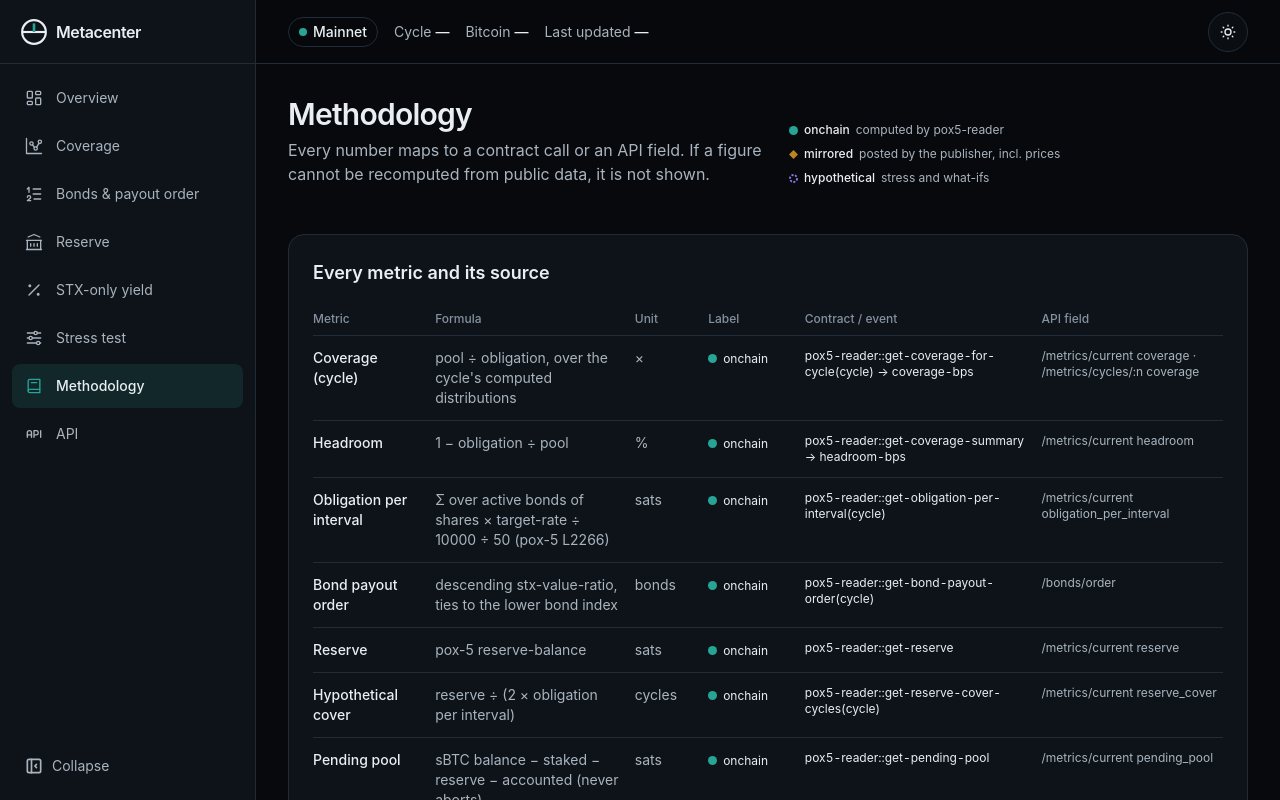
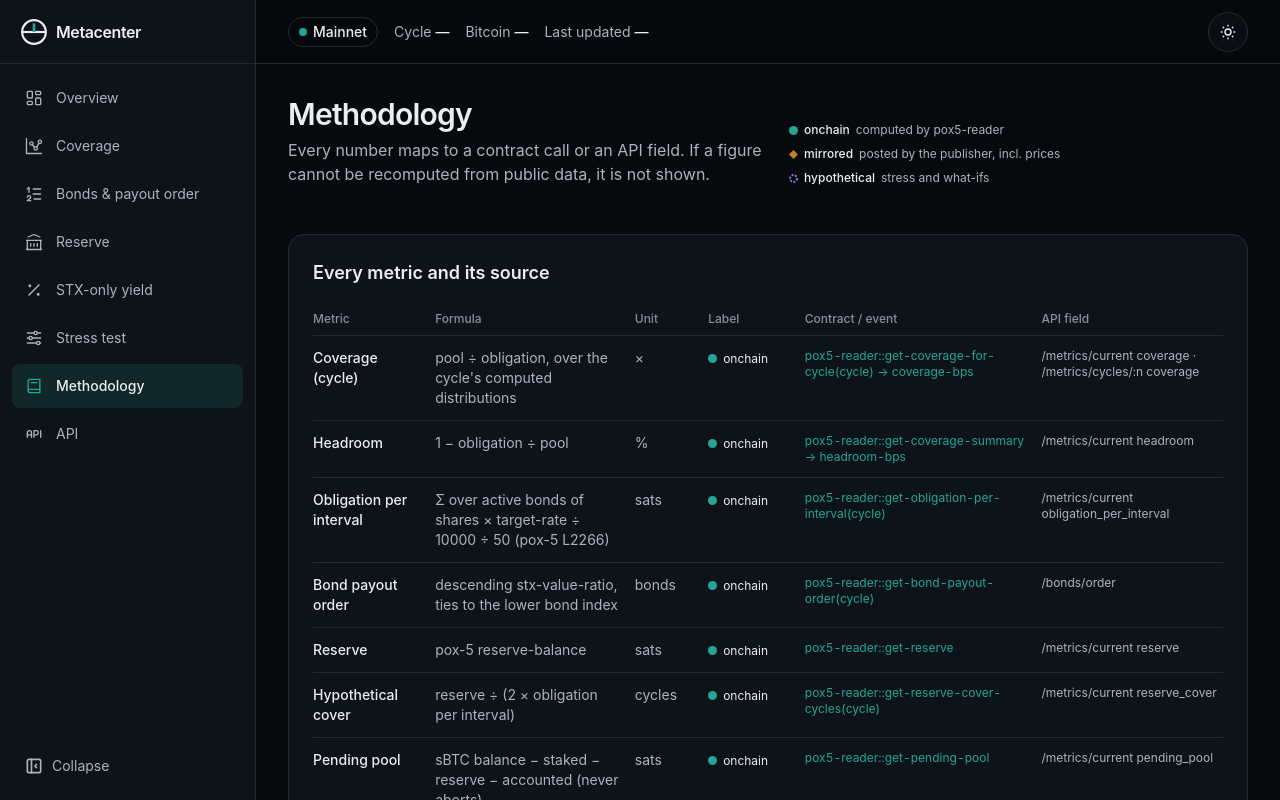
Before and after one commit to Jagadeeshftw/metacenter, a Next.js app in the folder web/: page /methodology in a window 1280 px wide. Shown: the top 800 px of the page. Built offline with nearby package versions, Linux system fonts and the light colour scheme; no server answers.

Commit message:
Methodology: link each pox5-reader function to its source line, and to the mainnet contract once deployed

```diff
--- a/web/app/(app)/methodology/page.tsx
+++ b/web/app/(app)/methodology/page.tsx
@@ -3,19 +3,27 @@ import { site } from "@/lib/site";
 import { PageHeader, Panel } from "@/components/dash/ui";
 import { ProvenanceGlyph, ProvenanceLegend } from "@/components/shared/provenance";
 import type { Provenance } from "@/lib/api";
+import readerLines from "@/data/reader-lines.json";
+
+// Link a pox5-reader function name to its line in the contract source (the commit that is deployed).
+const fnUrl = (fn: string) => {
+  const line = (readerLines.lines as Record<string, number>)[fn];
+  return line ? `${site.repo}/blob/${readerLines.commit}/${readerLines.path}#L${line}` : null;
+};
+const POX5_SRC = `${site.repo}/blob/main/research/pox-5.deployed.clar`;
 
 export const revalidate = 300;
 export const metadata = { title: "Methodology", alternates: { canonical: "/methodology" }, openGraph: { url: "/methodology" } };
 
 const R = "pox5-reader";
-const ROWS: { metric: string; formula: string; unit: string; label: Provenance; source: string; api: string }[] = [
-  { metric: "Coverage (cycle)", formula: "pool ÷ obligation, over the cycle's computed distributions", unit: "×", label: "onchain", source: `${R}::get-coverage-for-cycle(cycle) → coverage-bps`, api: "/metrics/current coverage · /metrics/cycles/:n coverage" },
-  { metric: "Headroom", formula: "1 − obligation ÷ pool", unit: "%", label: "onchain", source: `${R}::get-coverage-summary → headroom-bps`, api: "/metrics/current headroom" },
-  { metric: "Obligation per interval", formula: "Σ over active bonds of shares × target-rate ÷ 10000 ÷ 50 (pox-5 L2266)", unit: "sats", label: "onchain", source: `${R}::get-obligation-per-interval(cycle)`, api: "/metrics/current obligation_per_interval" },
-  { metric: "Bond payout order", formula: "descending stx-value-ratio, ties to the lower bond index", unit: "bonds", label: "onchain", source: `${R}::get-bond-payout-order(cycle)`, api: "/bonds/order" },
-  { metric: "Reserve", formula: "pox-5 reserve-balance", unit: "sats", label: "onchain", source: `${R}::get-reserve`, api: "/metrics/current reserve" },
-  { metric: "Hypothetical cover", formula: "reserve ÷ (2 × obligation per interval)", unit: "cycles", label: "onchain", source: `${R}::get-reserve-cover-cycles(cycle)`, api: "/metrics/current reserve_cover" },
-  { metric: "Pending pool", formula: "sBTC balance − staked − reserve − accounted (never aborts)", unit: "sats", label: "onchain", source: `${R}::get-pending-pool`, api: "/metrics/current pending_pool" },
+const ROWS: { metric: string; formula: string; unit: string; label: Provenance; source: string; api: string; fn?: string }[] = [
+  { fn: "get-coverage-for-cycle", metric: "Coverage (cycle)", formula: "pool ÷ obligation, over the cycle's computed distributions", unit: "×", label: "onchain", source: `${R}::get-coverage-for-cycle(cycle) → coverage-bps`, api: "/metrics/current coverage · /metrics/cycles/:n coverage" },
+  { fn: "get-coverage-summary", metric: "Headroom", formula: "1 − obligation ÷ pool", unit: "%", label: "onchain", source: `${R}::get-coverage-summary → headroom-bps`, api: "/metrics/current headroom" },
+  { fn: "get-obligation-per-interval", metric: "Obligation per interval", formula: "Σ over active bonds of shares × target-rate ÷ 10000 ÷ 50 (pox-5 L2266)", unit: "sats", label: "onchain", source: `${R}::get-obligation-per-interval(cycle)`, api: "/metrics/current obligation_per_interval" },
+  { fn: "get-bond-payout-order", metric: "Bond payout order", formula: "descending stx-value-ratio, ties to the lower bond index", unit: "bonds", label: "onchain", source: `${R}::get-bond-payout-order(cycle)`, api: "/bonds/order" },
+  { fn: "get-reserve", metric: "Reserve", formula: "pox-5 reserve-balance", unit: "sats", label: "onchain", source: `${R}::get-reserve`, api: "/metrics/current reserve" },
+  { fn: "get-reserve-cover-cycles", metric: "Hypothetical cover", formula: "reserve ÷ (2 × obligation per interval)", unit: "cycles", label: "onchain", source: `${R}::get-reserve-cover-cycles(cycle)`, api: "/metrics/current reserve_cover" },
+  { fn: "get-pending-pool", metric: "Pending pool", formula: "sBTC balance − staked − reserve − accounted (never aborts)", unit: "sats", label: "onchain", source: `${R}::get-pending-pool`, api: "/metrics/current pending_pool" },
   { metric: "Pool per distribution", formula: "gross-accrued-rewards", unit: "sats", label: "mirrored", source: "calculate-rewards event; risk-feed gross-pool-sats", api: "/intervals gross_pool" },
   { metric: "Owed per distribution", formula: "Σ target-yield of bond-distribution events", unit: "sats", label: "mirrored", source: "bond-distribution events; risk-feed bond-target-sats", api: "/intervals obligation" },
   { metric: "Coverage per distribution", formula: "pool ÷ owed; n/a when nothing is owed", unit: "×", label: "mirrored", source: "risk-feed coverage-bps (derived on-chain from posted inputs)", api: "/intervals coverage" },
@@ -23,7 +31,7 @@ const ROWS: { metric: string; formula: string; unit: string; label: Provenance;
   { metric: "STX-only realised yield", formula: "total-stx-staker-rewards ÷ cycle-staked-ustx × 1e6", unit: "sats/STX", label: "mirrored", source: "calculate-rewards event; risk-feed stx-yield-sats-per-stx-e9", api: "/intervals stx_only_yield" },
   { metric: "STX-only APY (BTC terms)", formula: "yield × 50 ÷ STX/BTC price at the distribution", unit: "%", label: "mirrored", source: "price: CoinGecko hourly (Coinbase STX-USD/BTC-USD fallback), stored with source and timestamp", api: "/intervals stx_only_apy_btc" },
   { metric: "Cliff price", formula: "price × obligation ÷ pool (assumes miner bids scale with price)", unit: "sats/STX", label: "mirrored", source: "risk-feed cliff-sats-per-stx-e6", api: "/metrics/current cliff.price" },
-  { metric: "Stress results", formula: "pool × (1 − commit drop) × (1 − price drop), split in pox-5 order", unit: "sats, ×, %", label: "hypothetical", source: `/stress; ${R}::simulate-waterfall for the current book`, api: "/stress" },
+  { fn: "simulate-waterfall", metric: "Stress results", formula: "pool × (1 − commit drop) × (1 − price drop), split in pox-5 order", unit: "sats, ×, %", label: "hypothetical", source: `/stress; ${R}::simulate-waterfall for the current book`, api: "/stress" },
 ];
 
 export default async function Methodology() {
@@ -68,7 +76,25 @@ export default async function Methodology() {
                       {r.label}
                     </span>
                   </td>
-                  <td className="num py-3 pr-3 text-xs">{r.source}</td>
+                  <td className="num py-3 pr-3 text-xs">
+                    {r.fn && fnUrl(r.fn) ? (
+                      <>
+                        <a className="text-brand underline-offset-4 hover:underline" href={fnUrl(r.fn)!}>
+                          {r.source}
+                        </a>
+                        {meta?.reader && (
+                          <>
+                            {" · "}
+                            <a className="text-muted underline-offset-4 hover:underline" href={site.explorer(meta.reader, "mainnet")}>
+                              mainnet contract
+                            </a>
+                          </>
+                        )}
+                      </>
+                    ) : (
+                      r.source
+                    )}
+                  </td>
                   <td className="num py-3 text-xs text-muted">{r.api}</td>
                 </tr>
               ))}
@@ -85,7 +111,9 @@ export default async function Methodology() {
           <li>15% of what remains goes to the reserve (L2190); STX-only stakers get the other 85%.</li>
           <li>The reserve never pays bonds. transfer-from-reserve (L2696) is private and never called; that needs a SIP. In a shortfall the reserve stays flat.</li>
         </ol>
-        <p className="text-xs text-subtle">Line numbers refer to the deployed source, identical to stacks-core tag 4.0.1 (commit 62e03cc).</p>
+        <p className="text-xs text-subtle">
+          Line numbers refer to the <a className="underline underline-offset-4" href={POX5_SRC}>deployed source</a>, identical to stacks-core tag 4.0.1 (commit 62e03cc).
+        </p>
       </Panel>
 
       <Panel title="The zero-yield cliff">
--- /dev/null
+++ b/web/data/reader-lines.json
@@ -0,0 +1,20 @@
+{
+ "commit": "2de7bebde9d16c434accef1168a178db43dd7ce0",
+ "path": "contracts/contracts/pox5-reader.clar",
+ "lines": {
+  "get-current-cycle": 51,
+  "get-cycle-calc-heights": 57,
+  "get-intervals-computed": 85,
+  "bond-target-per-interval": 99,
+  "get-bond-payout-order": 253,
+  "get-obligation-per-interval": 283,
+  "get-reserve": 291,
+  "get-reserve-cover-cycles": 298,
+  "get-coverage-for-cycle": 344,
+  "get-pending-pool": 396,
+  "simulate-waterfall": 446,
+  "get-snapshot": 485,
+  "snapshot": 491,
+  "get-coverage-summary": 539
+ }
+}
```
